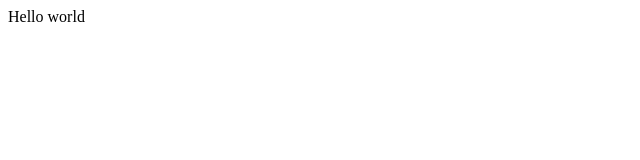
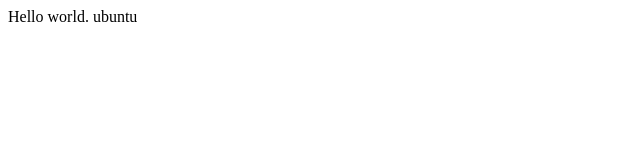
Before and after one commit to kwj280/aa, a plain HTML site: page index.html in a window 1280 px wide. Shown: the full height of the page, 0-640 px from the left. Drawn offline with Linux system fonts and the light colour scheme.

Commit message:
change index.html

```diff
--- a/index.html
+++ b/index.html
@@ -19,6 +19,6 @@
     </head>
 
     <body>
-        Hello world
+        Hello world. ubuntu
     </body>
 </html>
```
